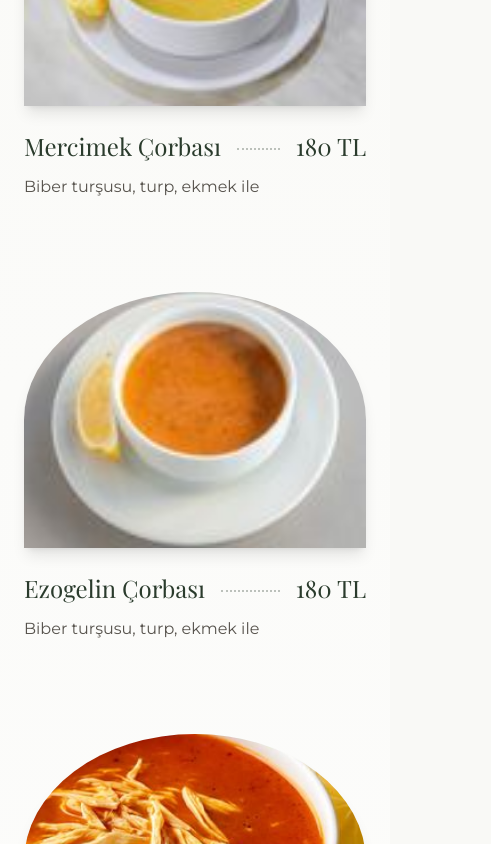
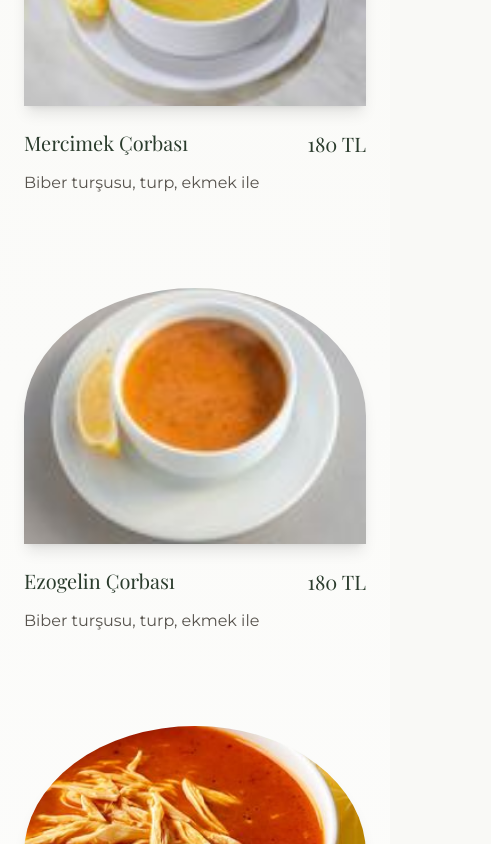
Before and after one commit to yazzyreformed/mayalicorbamanti, a Next.js app: page /menu in a window 390 px wide. Shown: the part 820-1664 px from the top of the page, 491 px wide, since content can reach past the window. Built offline with nearby package versions, Linux system fonts and the light colour scheme; a web font is replaced by a local one.

Commit message:
Mobilde menu sayfasindaki tasmalar duzeltildi

```diff
--- a/app/menu/page.tsx
+++ b/app/menu/page.tsx
@@ -170,15 +170,15 @@ export default function MenuPage() {
                      />
                   </div>
 
-                  <div className="flex items-baseline justify-between mb-3 w-full">
-                    <h3 className="text-2xl font-serif text-[#2A3B2C] group-hover:text-[#8B5A2B] transition-colors whitespace-nowrap">
+                  <div className="flex items-start sm:items-baseline justify-between mb-3 w-full gap-3 sm:gap-0">
+                    <h3 className="text-xl md:text-2xl font-serif text-[#2A3B2C] group-hover:text-[#8B5A2B] transition-colors leading-tight">
                       {item.name}
                     </h3>
 
                     {/* Dots Separator */}
-                    <div className="flex-grow mx-4 border-b-[2px] border-dotted border-[#2A3B2C]/30 relative top-[-6px] min-w-[20px]"></div>
+                    <div className="hidden sm:block flex-grow mx-4 border-b-[2px] border-dotted border-[#2A3B2C]/30 relative top-[-6px] min-w-[20px]"></div>
 
-                    <span className="text-2xl font-serif text-[#2A3B2C] group-hover:text-[#8B5A2B] transition-colors whitespace-nowrap">
+                    <span className="text-xl md:text-2xl font-serif text-[#2A3B2C] group-hover:text-[#8B5A2B] transition-colors whitespace-nowrap">
                       {item.price}
                     </span>
                   </div>
```
